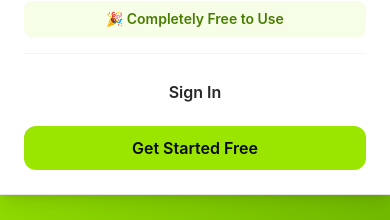
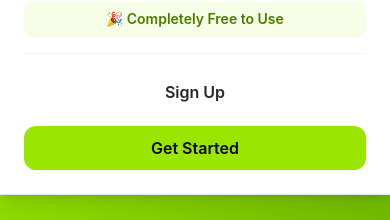
Before and after one commit to merupeshpradhan/NoteSpace, a React (Vite) app in the folder client/: page / in a window 390 px wide. Both pictures are taken after a click on the button "Toggle menu". Shown: the part 179-399 px from the top of the page. Built offline with nearby package versions, Linux system fonts and the light colour scheme.

Commit message:
feat: update HomeHeader to use buttons for sign in and sign up actions, and pass authView state to HomeHeader

```diff
--- a/client/src/components/Layout/Navbar/HomeHeader.jsx
+++ b/client/src/components/Layout/Navbar/HomeHeader.jsx
@@ -89,20 +89,20 @@ function HomeHeader({ handleSignUp, handleSignIn }) {
           </div>
 
           <div className="flex flex-col gap-3 pt-4 border-t border-zinc-100">
-            <Link
-              to="/signin"
-              onClick={() => setIsOpen(false)}
+            <button
+              type="button"
+              onClick={handleSignUp}
               className="w-full text-center py-2.5 font-semibold text-zinc-800 hover:bg-zinc-100 rounded-xl transition-colors"
             >
-              Sign In
-            </Link>
-            <Link
-              to="/signup"
-              onClick={() => setIsOpen(false)}
+              Sign Up
+            </button>
+            <button
+              type="button"
+              onClick={handleSignIn}
               className="w-full text-center py-2.5 font-semibold text-zinc-950 bg-lime-400 hover:bg-lime-500 rounded-xl transition-colors"
             >
-              Get Started Free
-            </Link>
+              Get Started
+            </button>
           </div>
         </div>
       )}
--- a/client/src/pages/Home/Home.jsx
+++ b/client/src/pages/Home/Home.jsx
@@ -11,6 +11,7 @@ import { useNavigate } from "react-router-dom";
 function Home() {
   const [signinView, setSigninView] = useState(false);
   const [signupView, setSignupView] = useState(false);
+  const [authView, setAuthView] = useState(null);
   const navigate = useNavigate();
 
   useEffect(() => {
@@ -41,7 +42,7 @@ function Home() {
   return (
     <div className="min-h-screen w-full flex flex-col bg-white overflow-x-hidden scroll-smooth">
       {/* Sticky Header */}
-      <HomeHeader handleSignIn={handleSignIn} handleSignUp={handleSignUp} />
+      <HomeHeader handleSignIn={handleSignIn} handleSignUp={handleSignUp} setAuthView={setAuthView} />
 
       {/* Main Page Flow Sections with Matching IDs */}
       <main className="flex-1 flex flex-col">
```
